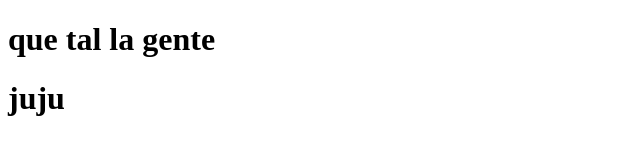
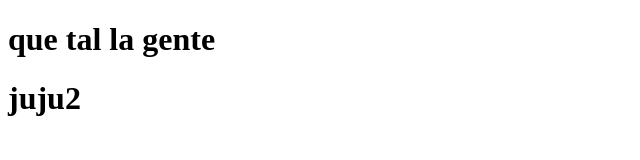
Before and after one commit to wolfzart/base-de-datos-proyecto, a plain HTML site: page index.html in a window 1280 px wide. Shown: the full height of the page, 0-640 px from the left. Drawn offline with Linux system fonts and the light colour scheme.

Commit message:
intento 2 funciono ahora???

```diff
--- a/index.html
+++ b/index.html
@@ -7,6 +7,6 @@
 </head>
 <body>
     <h1>que tal la gente</h1>
-    <h1>juju</h1>
+    <h1>juju2</h1>
 </body>
 </html>
```
